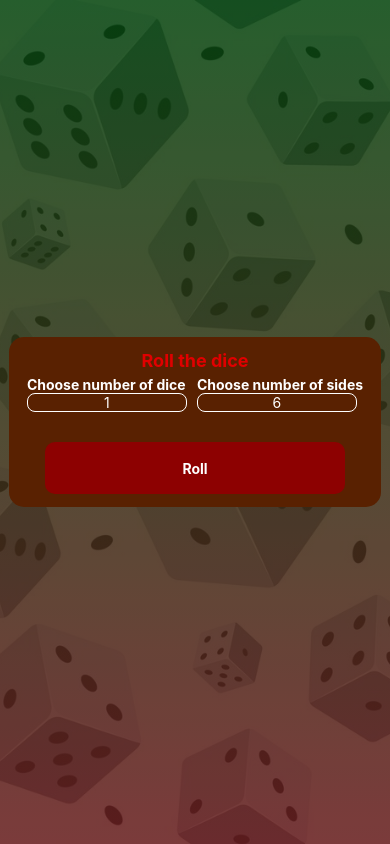
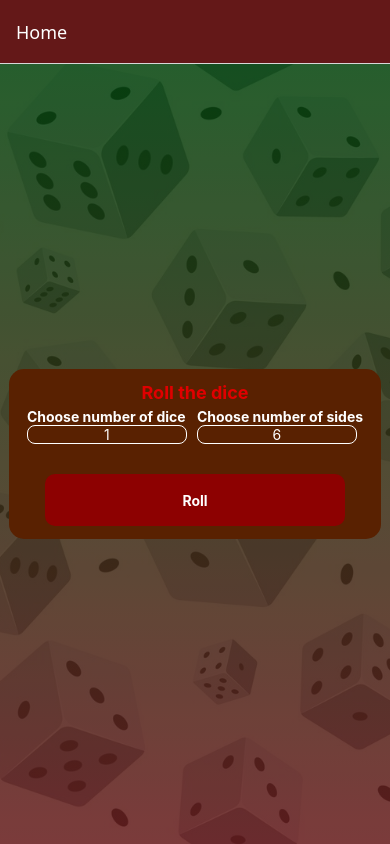
Before and after one commit to NelsonSoaresNC/dice_react_native, a React Native app: screen / in a window 390 px wide. Built offline with nearby package versions, Linux system fonts and the light colour scheme.

Commit message:
navigation and main layout ok

```diff
--- a/App.tsx
+++ b/App.tsx
@@ -1,80 +1,83 @@
 import { StatusBar } from 'expo-status-bar';
 import { ImageBackground, SafeAreaView, StyleSheet, Text, View } from 'react-native';
+import { useState } from 'react';
+import { NavigationContainer, useNavigation } from '@react-navigation/native';
+import { createNativeStackNavigator, NativeStackNavigationProp, NativeStackScreenProps } from '@react-navigation/native-stack';
+import { LinearGradient } from 'expo-linear-gradient';
+
+import Colors from './constants/Colors';
 import InputDice from './src/components/InputsDice';
-import { useState } from 'react';
-import { LinearGradient } from 'expo-linear-gradient';
 import RollDiceScreen from './src/screens/RollDiceScreen';
-import Colors from './constants/Colors';
+import ScreenWrapper from './src/screens/ScreenWrapper';
 
-function generateRandomBetween(min: number, max: number, exclude: any): number{
-    const rndNum = Math.floor(Math.random() * (max - min)) + min;
+export type RootStackParamList = {
+  Home: undefined;
+  RollDice: { dice: number; sides: number };
+};
 
-    if(rndNum == exclude){
-        return generateRandomBetween(min, max, exclude);
-    }else{
-        return rndNum;
-    }
+const Stack = createNativeStackNavigator<RootStackParamList>();
+type HomeScreenNavigationProp = NativeStackNavigationProp<RootStackParamList, 'Home'>;
+
+function HomeScreen() {
+  const navigation = useNavigation<HomeScreenNavigationProp>();
+  const [dice, setDice] = useState<number>(1);
+  const [sides, setSides] = useState<number>(6);
+
+  const handleRoll = () => {
+    navigation.navigate("RollDice", {
+      dice,
+      sides: Math.max(6, sides),
+    });
+  };
+
+  return (
+
+    <ScreenWrapper>
+      <View style={styles.container}>
+        <View style={styles.brownCard}>
+          <Text style={styles.title}>Roll the dice</Text>
+          <InputDice
+            dice={dice}
+            sides={sides}
+            setDice={setDice}
+            setSides={setSides}
+            onRoll={handleRoll}
+          />
+        </View>
+      </View>
+    </ScreenWrapper>
+  );
 }
 
 export default function App() {
-
-  const [dice, setDice] = useState<number>(1);
-  const [sides, setSides] = useState<number>(6);
-  const [showRollScreen, setShowRollScreen] = useState<boolean>(false);
-
-  const handleRoll = () => {
-    setShowRollScreen(true);
-  };
-
-  let screen = <InputDice dice={dice}
-    setDice={setDice}
-    sides={sides}
-    setSides={(value) => setSides(Math.max(6, value))}
-    onRoll={handleRoll}
-  />
-
-  if (showRollScreen) {
-    screen = <RollDiceScreen dice={dice} sides={sides} onBack={() => setShowRollScreen(false)}/>
-  }
-
   return (
     <>
-      <StatusBar style='light' />
-      <LinearGradient colors={[Colors.gradientColor1,Colors.gradientColor2]} style={styles.container}>
-        <ImageBackground source={require("./assets/images/dice.jpg")}
-          resizeMode='cover'
-          style={styles.container}
-          imageStyle={styles.backgroundImage}
-        >
-          <SafeAreaView >
-            <View style={!showRollScreen ? styles.brownCard : undefined}>
-              {!showRollScreen && <Text style={styles.title}>Roll the dice</Text>}
-              {screen}
-            </View>
-          </SafeAreaView>
-        </ImageBackground>
-      </LinearGradient>
+      <StatusBar style="light" />
+      <NavigationContainer>
+        <Stack.Navigator screenOptions={{
+          headerStyle: { backgroundColor: Colors.navigation },
+          headerTintColor: "white"
+        }}>
+          <Stack.Screen name="Home" component={HomeScreen} />
+          <Stack.Screen name="RollDice" component={RollDiceScreen} />
+        </Stack.Navigator>
+      </NavigationContainer>
     </>
   );
 }
 
 const styles = StyleSheet.create({
-   container: {
+  container: {
     flex: 1,
     width: "100%",
     height: "100%",
     justifyContent: "center",
     alignItems: "center",
   },
-  backgroundImage: {
-    opacity: 0.15,
-    width: "100%",
-    height: "100%",
-  },
   title: {
     color: "#e00000ff",
     fontWeight: "bold",
-    fontSize: 18
+    fontSize: 18,
   },
   brownCard: {
     borderRadius: 15,
@@ -83,5 +86,5 @@ const styles = StyleSheet.create({
     backgroundColor: "#592101ff",
     justifyContent: "center",
     elevation: 8,
-  }
+  },
 });
--- a/constants/Colors.ts
+++ b/constants/Colors.ts
@@ -5,6 +5,7 @@ const Colors = {
     dice: "#8B0000",
     gradientColor1: "#004208ff",
     gradientColor2: "#641818ff",
+    navigation: "#641818ff",
 }
 
 export default Colors;
--- a/package.json
+++ b/package.json
@@ -9,6 +9,8 @@
     "web": "expo start --web"
   },
   "dependencies": {
+    "@react-navigation/native": "^7.1.17",
+    "@react-navigation/native-stack": "^7.3.24",
     "expo": "~53.0.20",
     "expo-linear-gradient": "^14.1.5",
     "expo-status-bar": "~2.2.3",
--- a/src/screens/RollDiceScreen/index.tsx
+++ b/src/screens/RollDiceScreen/index.tsx
@@ -1,25 +1,30 @@
-import { View, Text, StyleSheet, Pressable } from "react-native";
+import { View, Text, Pressable } from "react-native";
 import { useEffect, useState } from "react";
+import { useRoute, useNavigation, RouteProp } from "@react-navigation/native";
+import type { NativeStackNavigationProp } from "@react-navigation/native-stack";
+import { RootStackParamList } from "../../types";
 import { styles } from "./styles";
+
 import Dice from "../../components/Dice";
 import Button from "../../components/Button";
 import MyModal from "../../components/Modal";
+import ScreenWrapper from "../ScreenWrapper";
 
-interface RollDiceScreenProps {
-  dice: number;
-  sides: number;
-  onBack: () => void;
-}
+type RouteProps = RouteProp<RootStackParamList, "RollDice">;
+type NavProps = NativeStackNavigationProp<RootStackParamList, "RollDice">;
 
 function generateRandomBetween(min: number, max: number): number {
   return Math.floor(Math.random() * (max - min + 1)) + min;
 }
 
-export default function RollDiceScreen({ dice, sides, onBack }: RollDiceScreenProps) {
+export default function RollDiceScreen() {
+  const navigation = useNavigation<NavProps>();
+  const route = useRoute<RouteProps>();
+  const { dice, sides } = route.params;
 
   const [results, setResults] = useState<number[]>([]);
   const [totalResult, setTotalResult] = useState<number>(0);
-  const [modalIsVisible, setModalIsvisible] = useState<boolean>(false)
+  const [modalIsVisible, setModalIsvisible] = useState<boolean>(false);
 
   function rollDice() {
     const rolls = Array.from({ length: dice }, () =>
@@ -34,17 +39,12 @@ export default function RollDiceScreen({ dice, sides, onBack }: RollDiceScreenPr
     rollDice();
   }, [dice, sides]);
 
-  function openModal() {
-    setModalIsvisible(true);
-  }
+  return (
 
+    <ScreenWrapper>
+      <View style={styles.container}>
+        <Text style={styles.title}>Results:</Text>
 
-  return (
-    <View style={styles.container}>
-      <Pressable onPress={onBack} style={styles.backButton}>
-        <Text style={styles.backText}>← Back</Text>
-      </Pressable>
-      <Text style={styles.title}>Results:</Text>
         <View style={styles.diceContainer}>
           {results.map((value, index) => (
             <Dice key={index} value={value} />
@@ -52,17 +52,19 @@ export default function RollDiceScreen({ dice, sides, onBack }: RollDiceScreenPr
           <View style={styles.total}>
             <Text style={styles.totalText}>Total: {totalResult}</Text>
           </View>
-        <Button title="Play again" onPress={openModal} />
+          <Button title="Play again" onPress={() => setModalIsvisible(true)} />
         </View>
+
         <MyModal
           visible={modalIsVisible}
           onCancel={() => setModalIsvisible(false)}
-        onNewValues={onBack}
+          onNewValues={() => navigation.goBack()}
           onSameValues={() => {
             rollDice();
             setModalIsvisible(false);
           }}
         />
       </View>
+    </ScreenWrapper>
   );
 }
--- a/src/screens/RollDiceScreen/styles.ts
+++ b/src/screens/RollDiceScreen/styles.ts
@@ -2,8 +2,11 @@ import { StyleSheet } from "react-native";
 import Colors from "../../../constants/Colors";
 
 export const styles = StyleSheet.create({
-  container: {
-    marginTop: 30,
+container: {
+    flex: 1,
+    width: "100%",
+    height: "100%",
+    justifyContent: "center",
     alignItems: "center",
   },
   title: {
--- /dev/null
+++ b/src/screens/ScreenWrapper/index.tsx
@@ -0,0 +1,23 @@
+import { LinearGradient } from "expo-linear-gradient";
+import { ReactNode } from "react";
+import { ImageBackground, SafeAreaView } from "react-native";
+import Colors from "../../../constants/Colors";
+import { styles } from "./styles";
+
+interface ScreenWrapperProps {
+  children: ReactNode;
+}
+export default function ScreenWrapper({children}: ScreenWrapperProps){
+    return (
+    <LinearGradient colors={[Colors.gradientColor1, Colors.gradientColor2]} style={styles.container}>
+      <ImageBackground
+        source={require("../../../assets/images/dice.jpg")}
+        resizeMode="cover"
+        style={styles.container}
+        imageStyle={styles.backgroundImage}
+      >
+        <SafeAreaView style={styles.container}>{children}</SafeAreaView>
+      </ImageBackground>
+    </LinearGradient>
+  );
+}
--- /dev/null
+++ b/src/screens/ScreenWrapper/styles.ts
@@ -0,0 +1,15 @@
+import { StyleSheet } from "react-native";
+
+
+export const styles = StyleSheet.create({
+    container: {
+        flex: 1,
+        width: "100%",
+        height: "100%",
+    },
+    backgroundImage: {
+        opacity: 0.15,
+        width: "100%",
+        height: "100%",
+    },
+});
--- /dev/null
+++ b/src/types.ts
@@ -0,0 +1,7 @@
+export type RootStackParamList = {
+  Home: undefined;
+  RollDice: {
+    dice: number;
+    sides: number;
+  };
+};
```
Also changed, not shown: 1 other file (tests, documents, lock files or other folders). Lines whose indentation alone changed are shown as unchanged.
